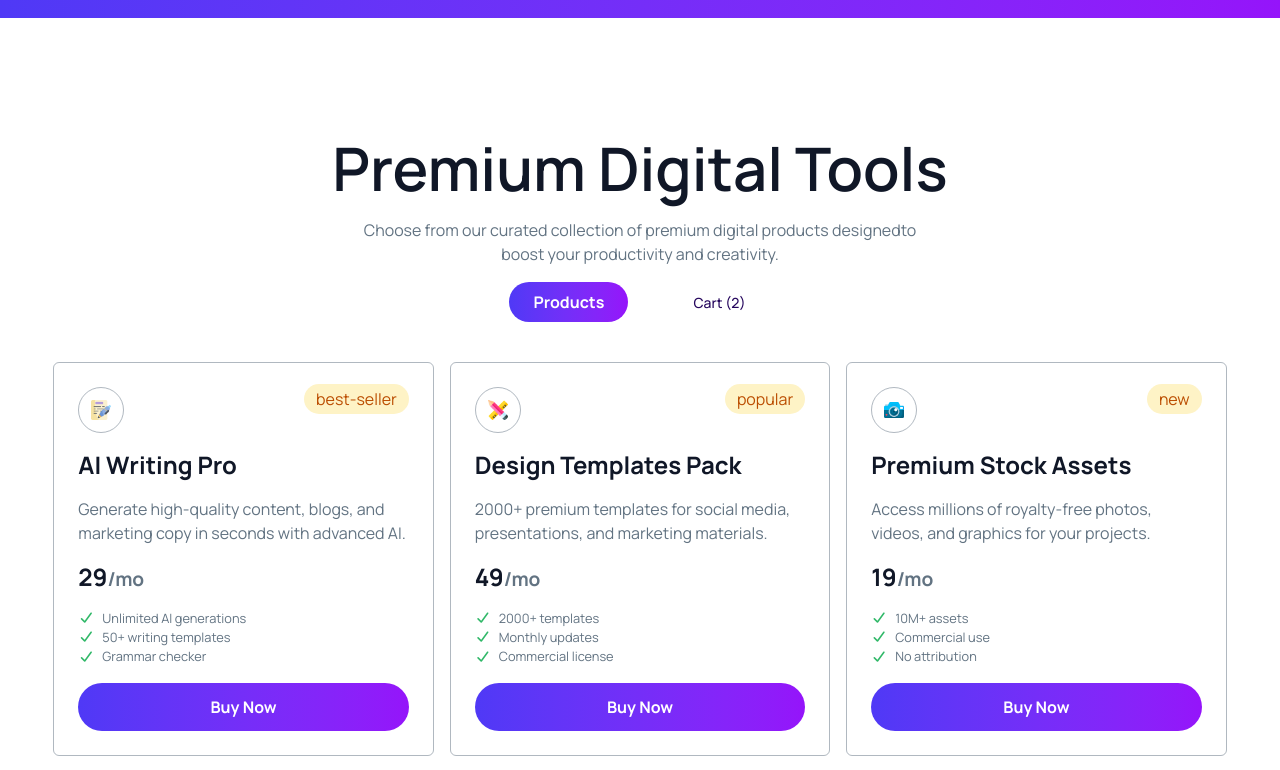
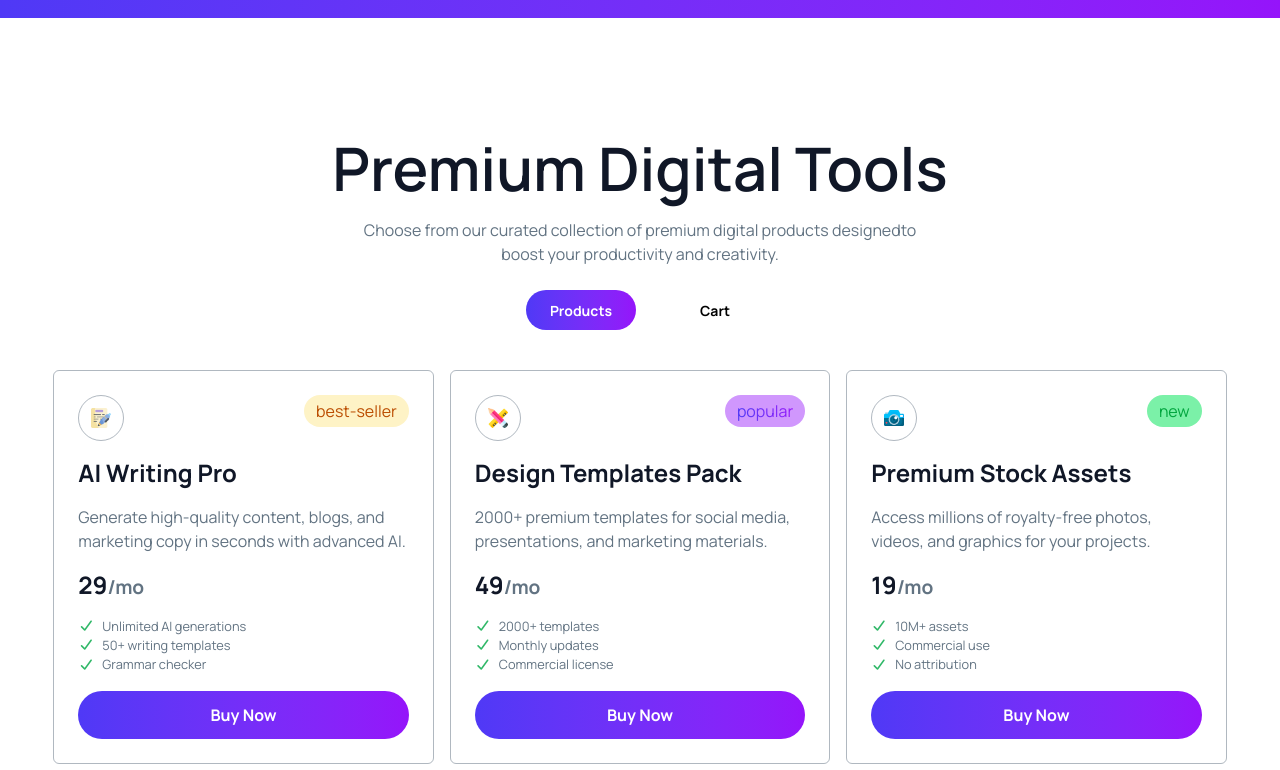
Before and after one commit to mdsiddik51/Digi-Tools, a React (Vite) app: page / in a window 1280 px wide. Shown: the part 1080-1850 px from the top of the page. Built offline with nearby package versions, Linux system fonts and the light colour scheme.

Commit message:
finish tab toggle functionality and card design

```diff
--- a/public/tools.json
+++ b/public/tools.json
@@ -124,9 +124,9 @@
     "name": "Online Course Builder",
     "description": "Create and sell your own courses effortlessly with interactive lessons and quizzes.",
     "price": 79,
-    "period": "one-time",
-    "tag": "New",
-    "tagType": "new",
+     "period": "one-time",
+    "tag": "Best Seller",
+    "tagType": "best-seller",
     "features": [
         "Drag-and-drop course editor",
         "Quiz and assignment tools",
--- a/src/App.jsx
+++ b/src/App.jsx
@@ -1,32 +1,41 @@
-
 import Navbar from "./navbar";
 import Hero from "./hero";
 import Status from "./status";
 import Tools from "./tools";
-
+import { useState } from "react";
+import ToolsTitles from "./tootlstitle";
+import Tabs from "./tabs";
+import Card from "./card";
 
 // api call
 
-const getTools = async() => {
-  const responce = await fetch("/tools.json")
-  return responce.json()
-}
+const getTools = async () => {
+  const responce = await fetch("/tools.json");
+  return responce.json();
+};
 
 const toolsPromise = getTools();
 
+function App() {
 
+  // usestate for tab
+  const [activeTab, setActiveTab] = useState("products");
 
-function App() {
+ // usestate for cards
+ const [currentCard, setCurrentCard] = useState([]);
 
 
   return (
     <>
-      <Navbar/>
-      <Hero/>
-      <Status/>
-      <Tools toolsPromise={toolsPromise}/>
+      <Navbar />
+      <Hero />
+      <Status />
+      <ToolsTitles />
+      <Tabs activeTab={activeTab} setActiveTab={setActiveTab} />
+      {activeTab === "products" && <Tools toolsPromise={toolsPromise} currentCard={currentCard} setCurrentCard={setCurrentCard} />}
+      {activeTab === "Cart" && <Card currentCard={currentCard} setCurrentCard={setCurrentCard} />}
     </>
-  )
+  );
 }
 
-export default App
+export default App;
--- /dev/null
+++ b/src/card.jsx
@@ -0,0 +1,48 @@
+const Card = ({ currentCard }) => {
+
+  return (
+    <div className="rounded-md bg-white border border-[#62738280] mb-5 p-5 md:p-10 w-11/12 mx-auto ">
+      <div className="">
+        <h1 className="text-2xl font-bold text-[#101727] pb-6 ">Your Cart</h1>
+
+        <div className="grid gap-6">
+
+          {currentCard.map((buycard) => (
+            <div
+              key={buycard.id}
+              className=" shadow-sm p-2 md:p-5 flex justify-between items-center"
+            >
+              <div className="flex gap-4 ">
+                <div className="border border-[#62738280] rounded-full p-3">
+                  <img src={buycard.icon} className="w-7 h-7" alt="" />
+                </div>
+                <div>
+                  <h1 className="font-bold  text-[16px]  md:text-[20px}">{buycard.name}</h1>
+                  <small className="text-[#627382] font-medium">
+                    ${buycard.price}
+                  </small>
+                </div>
+              </div>
+              <div>
+                <button className="font-bold text-[13px] md:text-[16px] text-[#FF3980]">Remove</button>
+              </div>
+            </div>
+          ))}
+        </div>
+
+        <div className="flex justify-between items-center pt-6">
+          <h4 className="text-[#627382]">Total:</h4>
+          <h2 className="font-bold text-2xl">$79</h2>
+        </div>
+
+        <div className=" flex justify-center pt-6">
+          <button className="w-full font-bold text-white bg-linear-to-r from-[#4F39F6] to-[#9514FA] py-3 rounded-full ">
+            Proceed to Checkout{" "}
+          </button>
+        </div>
+      </div>
+    </div>
+  );
+};
+
+export default Card;
--- /dev/null
+++ b/src/modelcard.jsx
@@ -0,0 +1,91 @@
+import { useState } from "react";
+
+const ModelCard = ({ model, currentCard, setCurrentCard }) => {
+  const [isBuy, buy] = useState(false);
+
+
+  const handlebuy = () => {
+    buy(true);
+    setCurrentCard([...currentCard , model]);
+  };
+
+  return (
+    <div className="rounded-md border border-[#62738280] p-6 ">
+      <div>
+        <div className="flex justify-between">
+          <span className="rounded-full p-3 border border-[#62738280] ">
+            <img className="w-5 h-5" src={model.icon} />
+          </span>
+          <div>
+            <div
+              className={`${
+                model.tagType === "best-seller"
+                  ? "bg-[#FEF3C6]"
+                  : model.tagType === "popular"
+                    ? " bg-[#9514FA70]"
+                    : " bg-green-300"
+              } rounded-full px-3 py-1 flex items-center justify-center`}
+            >
+              <span
+                className={`${
+                  model.tagType === "best-seller"
+                    ? "text-[#BB4D00] "
+                    : model.tagType.trim().toLowerCase() === "popular"
+                      ? "bg-linear-to-r from-[#4F39F6] to-[#9514FA] bg-clip-text text-transparent"
+                      : "text-green-600 "
+                } `}
+              >
+                {model.tagType}
+              </span>
+            </div>
+          </div>
+        </div>
+      </div>
+
+      <div className="space-y-4 pt-4">
+        <h1 className="text-[#101727] font-bold text-2xl">{model.name}</h1>
+        <p className="text-[#627382]">{model.description}</p>
+
+        <h1 className="text-[#101727] font-bold text-2xl">
+          {model.price}
+          <small className="text-[#627382]">/mo</small>
+        </h1>
+
+        <div>
+          <small className="text-[#30B868] flex gap-2 items-center">
+            <i className="fa-solid fa-check"></i>
+            <p className="text-[#627382]">{model.features[0]}</p>
+          </small>
+
+          <small className="text-[#30B868] flex gap-2 items-center">
+            <i className="fa-solid fa-check"></i>
+            <p className="text-[#627382]">{model.features[1]}</p>
+          </small>
+
+          <small className="text-[#30B868] flex gap-2 items-center">
+            <i className="fa-solid fa-check"></i>
+            <p className="text-[#627382]">{model.features[2]}</p>
+          </small>
+
+          <div className="text-center pt-4">
+            <button
+              onClick={handlebuy}
+              className={`${isBuy ? "bg-green-500 text-white" : "bg-linear-to-r from-[#4F39F6] to-[#9514FA] "} rounded-full text-white font-bold w-full py-3`}
+            >
+              {isBuy ? (
+                <span className="flex items-center justify-center gap-1 ">
+                  <i className="fa-solid fa-check"></i>
+                  <span> Added to cart!</span>
+                </span>
+              ) : (
+                "Buy Now"
+              )}
+            </button>
+          </div>
+        </div>
+      </div>
+    </div>
+  );
+};
+
+export default ModelCard;
--- /dev/null
+++ b/src/tabs.jsx
@@ -0,0 +1,23 @@
+const Tabs = ({ activeTab, setActiveTab }) => {
+  return (
+    <div className="tabs pt-4 md:pt-6 flex justify-center gap-10 pb-10">
+      <input
+        type="radio"
+        name="my_tabs_1"
+        className={`tab ${activeTab === "products" ? "bg-linear-to-r from-[#4F39F6] to-[#9514FA] rounded-full py-2 px-6 text-white font-bold" : "rounded-full py-2 px-6 text-black font-bold bg-white"}`}
+        aria-label="Products"
+        defaultChecked
+        onClick={() => setActiveTab("products")}
+      />
+      <input
+        onClick={() => setActiveTab("Cart")}
+        type="radio"
+        name="my_tabs_1"
+        className={`tab ${activeTab === "Cart" ? "bg-linear-to-r from-[#4F39F6] to-[#9514FA] rounded-full py-2 px-6 text-white font-bold" : "rounded-full py-2 px-6 text-black font-bold bg-white"}`}
+        aria-label="Cart"
+      />
+    </div>
+  );
+};
+
+export default Tabs;
--- a/src/tools.jsx
+++ b/src/tools.jsx
@@ -1,84 +1,24 @@
 import { use } from "react";
+import ModelCard from "./modelcard";
 
-const Tools = ({ toolsPromise }) => {
+const Tools = ({ toolsPromise,currentCard, setCurrentCard }) => {
   const findToolsdata = use(toolsPromise);
-  console.log(findToolsdata);
+
+
+
   return (
-    <div className=" pt-20 md:pt-30 w-11/12 mx-auto">
-      <div className="text-center">
-        <h1 className="text-6xl  font-semibold text-[#101727] pb-5">
-          Premium Digital Tools
-        </h1>
-        <span className="text-[#627382]">
-          Choose from our curated collection of premium digital products
-          designedto <br /> boost your productivity and creativity.
-        </span>
-
-        <div className="pt-4 flex justify-center gap-10 pb-10">
-          <button className="bg-linear-to-r from-[#4F39F6] to-[#9514FA] rounded-full py-2 px-6 text-white font-bold">
-            Products
-          </button>
-          <button className="btn btn-ghost rounded-full px-6 text-[#25065D] font-medium">
-            Cart (2)
-          </button>
-        </div>
-      </div>
-
+    <div className=" w-11/12 mx-auto">
 
       {/* card div */}
 
       <div className="grid grid-cols-1 md:grid-cols-3 gap-4">
+
         {findToolsdata.map((model) => (
-          <div className="rounded-md border border-[#62738280] p-6 ">
-            <div>
-              <div className="flex justify-between">
-                <span className="rounded-full p-3 border border-[#62738280] ">
-                  <img className="w-5 h-5" src={model.icon} />
-                </span>
-                <div>
-                  <span className="text-[#BB4D00] bg-[#FEF3C6] rounded-full px-3 py-1">
-                    {model.tagType}
-                  </span>
-                </div>
-              </div>
-            </div>
+            <ModelCard key={model.id} model={model} currentCard={currentCard} setCurrentCard={setCurrentCard} />
+        ))}
 
-            <div className="space-y-4 pt-4">
-              <h1 className="text-[#101727] font-bold text-2xl">
-                {model.name}
-              </h1>
-              <p className="text-[#627382]">{model.description}</p>
+      </div>
 
-              <h1 className="text-[#101727] font-bold text-2xl">
-                {model.price}<small className="text-[#627382]">/mo</small>
-              </h1>
-
-              <div>
-                <small className="text-[#30B868] flex gap-2 items-center">
-                  <i className="fa-solid fa-check"></i>
-                  <p className="text-[#627382]">{model.features[0]}</p>
-                </small>
-
-                <small className="text-[#30B868] flex gap-2 items-center">
-                  <i className="fa-solid fa-check"></i>
-                  <p className="text-[#627382]">{model.features[1]}</p>
-                </small>
-
-                <small className="text-[#30B868] flex gap-2 items-center">
-                  <i className="fa-solid fa-check"></i>
-                  <p className="text-[#627382]">{model.features[2]}</p>
-                </small>
-
-                <div className="text-center pt-4">
-                  <button className="bg-linear-to-r from-[#4F39F6] to-[#9514FA] rounded-full text-white font-bold  w-full py-3">
-                    Buy Now
-                  </button>
-                </div>
-              </div>
-            </div>
-          </div>
-        ))}
-      </div>
     </div>
   );
 };
--- /dev/null
+++ b/src/tootlstitle.jsx
@@ -0,0 +1,17 @@
+const ToolsTitles = () => {
+  return (
+    <div  className=" pt-20 md:pt-30 w-11/12 mx-auto">
+      <div className="text-center">
+        <h1 className="text-6xl  font-semibold text-[#101727] pb-5">
+          Premium Digital Tools
+        </h1>
+        <span className="text-[#627382]">
+          Choose from our curated collection of premium digital products
+          designedto <br /> boost your productivity and creativity.
+        </span>
+      </div>
+    </div>
+  );
+};
+
+export default ToolsTitles;
```
